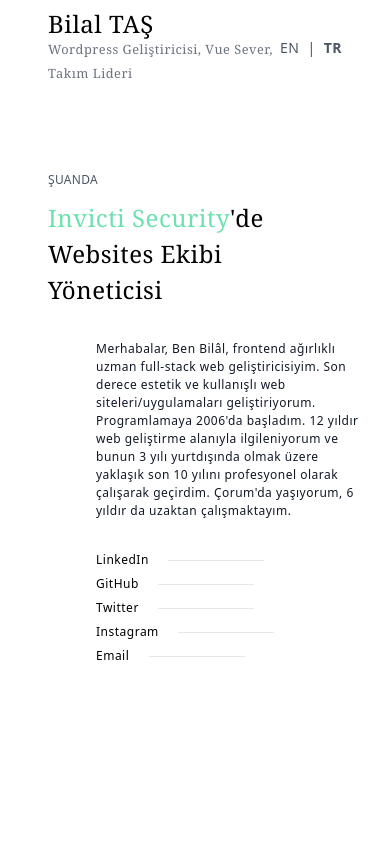
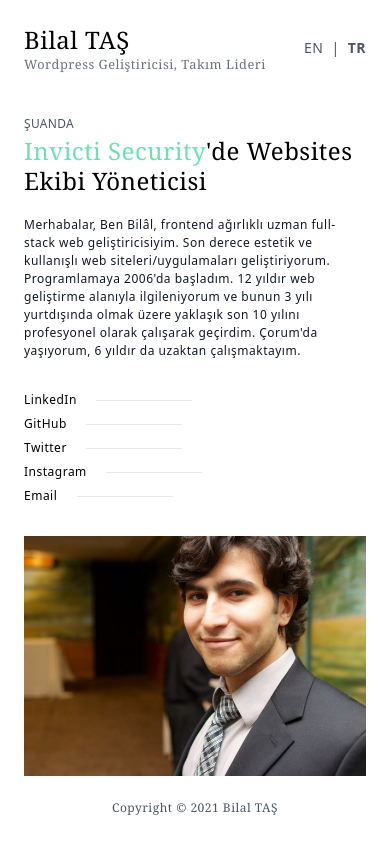
Before and after one commit to bilaltas/bilal-tas, a Nuxt app: page /tr in a window 390 px wide. Shown: the top 844 px of the page. Built offline with nearby package versions, Linux system fonts and the light colour scheme.

Commit message:
Responsive fixes

```diff
--- a/components/Footer.vue
+++ b/components/Footer.vue
@@ -1,3 +1,3 @@
 <template>
-	<footer class="lg:fixed pin-b pin-l text-gray-600 font-serif p-12 text-xs text-center lg:text-left">Copyright &copy; 2021 Bilal TAŞ</footer>
+	<footer class="sm:hidden text-gray-600 font-serif px-6 pb-6 text-xs text-center">Copyright &copy; 2021 Bilal TAŞ</footer>
 </template>
--- a/components/Header.vue
+++ b/components/Header.vue
@@ -1,11 +1,11 @@
 <template>
-	<header class="bg-white relative z-40 w-full h-24 px-12 flex justify-between items-center">
+	<header class="static sm:fixed z-40 w-full h-24 px-6 sm:px-12 flex justify-between items-center">
 		<div class="w-full lg:w-auto">
 			<NuxtLink to="/" class="font-serif block text-black no-underline hover:text-gray-600">
 				<span v-if="$nuxt.$route.name == 'tr'" class="text-2xl">Bilal TAŞ</span>
 				<span v-else class="text-2xl">Bilal TAS</span> <br />
-				<small v-if="$nuxt.$route.name == 'tr'" class="relative -top-1 text-gray-500">Wordpress Geliştiricisi, Vue Sever, Takım Lideri</small>
-				<small v-else class="relative -top-1 text-gray-500">Wordpress Developer, Vue Lover, Team Leader</small>
+				<small v-if="$nuxt.$route.name == 'tr'" class="relative top-0 sm:-top-1 text-gray-500 block leading-4">Wordpress Geliştiricisi, <span class="hidden sm:inline">Vue Sever,</span> <span class="inline-block">Takım Lideri</span></small>
+				<small v-else class="relative top-0 sm:-top-1 text-gray-500 block leading-4">Wordpress Developer, <span class="hidden sm:inline">Vue Lover,</span> <span class="inline-block">Team Leader</span></small>
 			</NuxtLink>
 		</div>
 
--- a/components/Social.vue
+++ b/components/Social.vue
@@ -1,5 +1,5 @@
 <template>
-	<div>
+	<div class="pb-6">
 		<a href="https://www.linkedin.com/in/bilalltas/" target="_blank" class="text-xs text-black block mb-2 hover:text-gray-600">
 			LinkedIn
 			<span class="inline-block h-1 w-24 ml-4 border-t border-gray-light"></span>
--- a/pages/index.vue
+++ b/pages/index.vue
@@ -1,28 +1,18 @@
 <template>
-	<main class="lg:h-screen -mt-24 lg:pt-24 w-full flex flex-wrap">
-		<div class="h-screen w-full lg:h-full lg:w-1/2 flex justify-center items-center">
-			<div class="max-w-xl px-12 lg:px-32">
-				<p class="font-sans text-xs text-gray-600 uppercase tracking-wide mb-3">Currently</p>
+	<main class="h-auto sm:h-screen px-6 sm:px-0 pt-5 sm:pt-24 pb-6 sm:pb-0 w-full block sm:grid sm:grid-cols-2">
+		<div class="h-full w-full block sm:flex justify-center items-center">
+			<div class="max-w-xl px-0 sm:px-12 lg:px-32">
+				<p class="font-sans text-xs text-gray-600 uppercase tracking-wide mb-1 sm:mb-3">Currently</p>
+				<h1 class="text-2xl md:text-4xl leading-tight lg:leading-normal mb-5 sm:mb-8 font-serif">Websites Team Manager at <span class="inline-block" style="color: #6ce1ae">Invicti Security</span></h1>
 
-				<h1 class="text-2xl md:text-4xl leading-normal mb-8 font-serif">Websites Team Manager at <span class="inline-block" style="color: #6ce1ae">Invicti Security</span></h1>
-
-				<div class="ml-12 -mr-12">
-					<p class="pr-6 md:pr-0 text-xs leading-normal text-gray-900 mb-8">Hello, I’m Bilal, senior front-end heavy full-stack web developer. I create pixel-perfect web sites/apps. Working in the field professionally for about 10 years now, started programming on 2006. Currently living and working remotely in Turkey.</p>
-
+				<div class="mx-0 sm:ml-12 sm:-mr-12">
+					<p class="pr-6 md:pr-0 text-xs leading-normal text-gray-900 mb-8">Hello, I’m Bilal, senior full-stack web developer. I create pixel-perfect web sites/apps. Working in the field professionally for about 10 years now, started programming on 2006. Currently living and working remotely in Turkey.</p>
 					<Social />
 				</div>
 			</div>
 		</div>
 
-		<div class="h-screen w-full lg:h-full lg:w-1/2 relative">
-			<div class="w-full h-full bg-cover bg-no-repeat bg-center" style="background-image: url('/bilal-tas1.jpg')"></div>
-
-			<div class="absolute pin-l pin-b py-6 px-4 bg-white flex justify-around w-32 hidden">
-				<a href="#" class="text-xs text-gray-600er hover:text-gray-900 no-underline">&larr;</a>
-				<span class="text-xs text-gray-600er">1/3</span>
-				<a href="#" class="text-xs text-gray-600er hover:text-gray-900 no-underline">&rarr;</a>
-			</div>
-		</div>
+		<figure class="h-60 sm:h-full w-full bg-cover bg-no-repeat bg-center" style="background-image: url('/bilal-tas1.jpg')"></figure>
 	</main>
 </template>
 
--- a/pages/tr.vue
+++ b/pages/tr.vue
@@ -1,28 +1,18 @@
 <template>
-	<main class="lg:h-screen -mt-24 lg:pt-24 w-full flex flex-wrap">
-		<div class="h-screen w-full lg:h-full lg:w-1/2 flex justify-center items-center">
-			<div class="max-w-xl px-12 lg:px-32">
-				<p class="font-sans text-xs text-gray-600 uppercase tracking-wide mb-3">Şuanda</p>
+	<main class="h-auto sm:h-screen px-6 sm:px-0 pt-5 sm:pt-24 pb-6 sm:pb-0 w-full block sm:grid sm:grid-cols-2">
+		<div class="h-full w-full block sm:flex justify-center items-center">
+			<div class="max-w-xl px-0 sm:px-12 lg:px-32">
+				<p class="font-sans text-xs text-gray-600 uppercase tracking-wide mb-1 sm:mb-3">Şuanda</p>
+				<h1 class="text-2xl md:text-4xl leading-tight lg:leading-normal mb-5 sm:mb-8 font-serif"><span class="inline-block" style="color: #6ce1ae">Invicti Security</span>'de Websites Ekibi Yöneticisi</h1>
 
-				<h1 class="text-2xl md:text-4xl leading-normal mb-8 font-serif"><span class="inline-block" style="color: #6ce1ae">Invicti Security</span>'de Websites Ekibi Yöneticisi</h1>
-
-				<div class="ml-12 -mr-12">
+				<div class="mx-0 sm:ml-12 sm:-mr-12">
 					<p class="pr-6 md:pr-0 text-xs leading-normal text-gray-900 mb-8">Merhabalar, Ben Bilâl, frontend ağırlıklı uzman full-stack web geliştiricisiyim. Son derece estetik ve kullanışlı web siteleri/uygulamaları geliştiriyorum. Programlamaya 2006'da başladım. 12 yıldır web geliştirme alanıyla ilgileniyorum ve bunun 3 yılı yurtdışında olmak üzere yaklaşık son 10 yılını profesyonel olarak çalışarak geçirdim. Çorum'da yaşıyorum, 6 yıldır da uzaktan çalışmaktayım.</p>
-
 					<Social />
 				</div>
 			</div>
 		</div>
 
-		<div class="h-screen w-full lg:h-full lg:w-1/2 relative">
-			<div class="w-full h-full bg-cover bg-no-repeat bg-center" style="background-image: url('/bilal-tas1.jpg')"></div>
-
-			<div class="absolute pin-l pin-b py-6 px-4 bg-white flex justify-around w-32 hidden">
-				<a href="#" class="text-xs text-gray-600er hover:text-gray-900 no-underline">&larr;</a>
-				<span class="text-xs text-gray-600er">1/3</span>
-				<a href="#" class="text-xs text-gray-600er hover:text-gray-900 no-underline">&rarr;</a>
-			</div>
-		</div>
+		<figure class="h-60 sm:h-full w-full bg-cover bg-no-repeat bg-center" style="background-image: url('/bilal-tas1.jpg')"></figure>
 	</main>
 </template>
 
```
